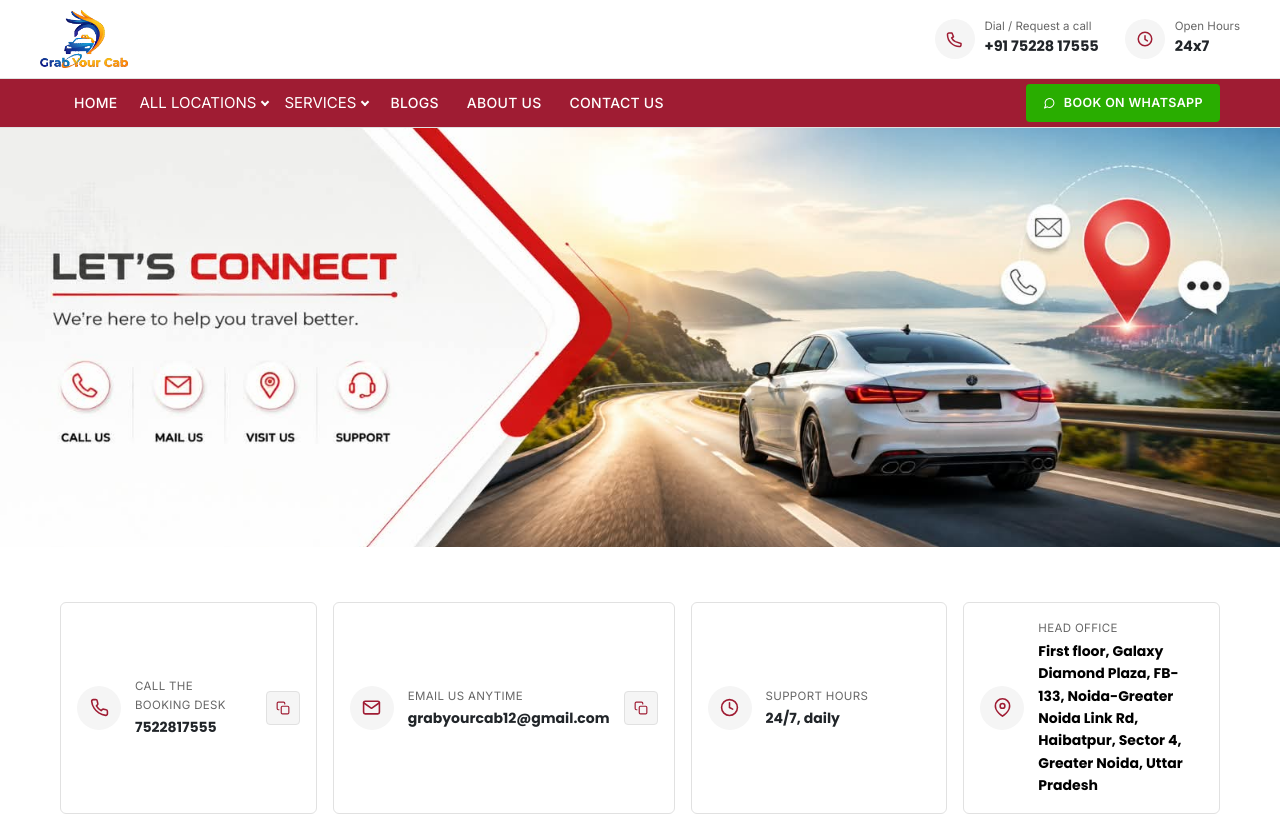
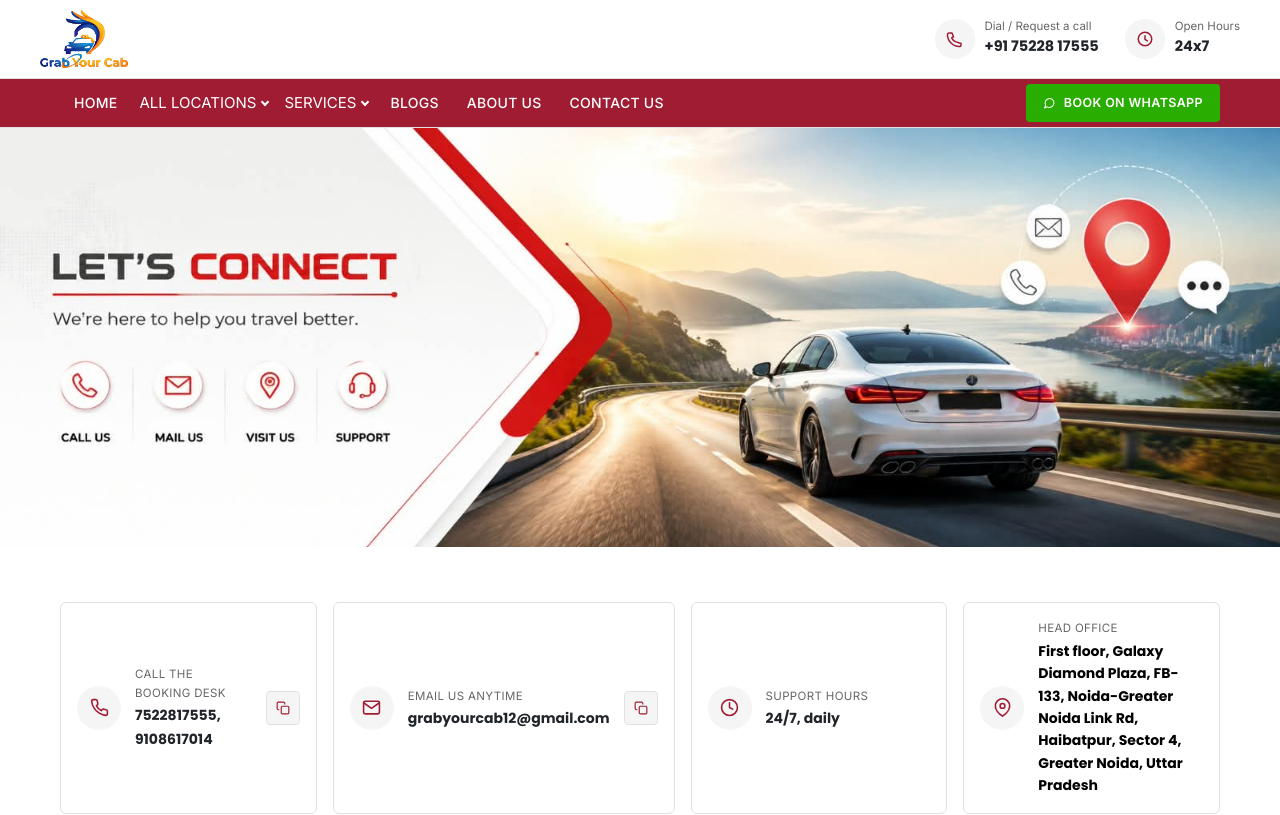
Before and after one commit to grabyourcab-lgtm/grabuourcabv2, a Next.js app: page /contact in a window 1280 px wide. Shown: the top 815 px of the page. Built offline with nearby package versions, Linux system fonts and the light colour scheme.

Commit message:
number updated

```diff
--- a/app/contact/page.tsx
+++ b/app/contact/page.tsx
@@ -286,7 +286,8 @@ const Page = () => {
               <div className="i"><IconPhone /></div>
               <div className="qt-body">
                 <span>Call the booking desk</span>
-                <b>{PHONE_DISPLAY}</b>
+                <b>{PHONE_DISPLAY},</b>
+                <b>9108617014</b>
               </div>
               <button
                 type="button"
--- a/components/site/Footer.tsx
+++ b/components/site/Footer.tsx
@@ -42,6 +42,7 @@ export default function Footer() {
           <div className="foot-col"><h4>Get in touch</h4>
             <ul className="foot-contact">
               <li><Icon name="phone" /><a href="tel:+917522817555">+91-75228 17555</a></li>
+              <li><Icon name="phone" /><a href="tel:+917522817555">+91-910861 7014</a></li>
               <li><Icon name="phone" /><a href="tel:+919953599735">+91-99535 99735 (Jewar)</a></li>
               <li><Icon name="chat" /><a href={waLink("Hello Grab Your Cab!")} target="_blank" rel="noopener">WhatsApp us</a></li>
               <li><Icon name="pin" /><span>SF-133, Galaxy Diamond Plaza, Gaur City-1, Sector-4, Greater Noida West – 201308</span></li>
```
